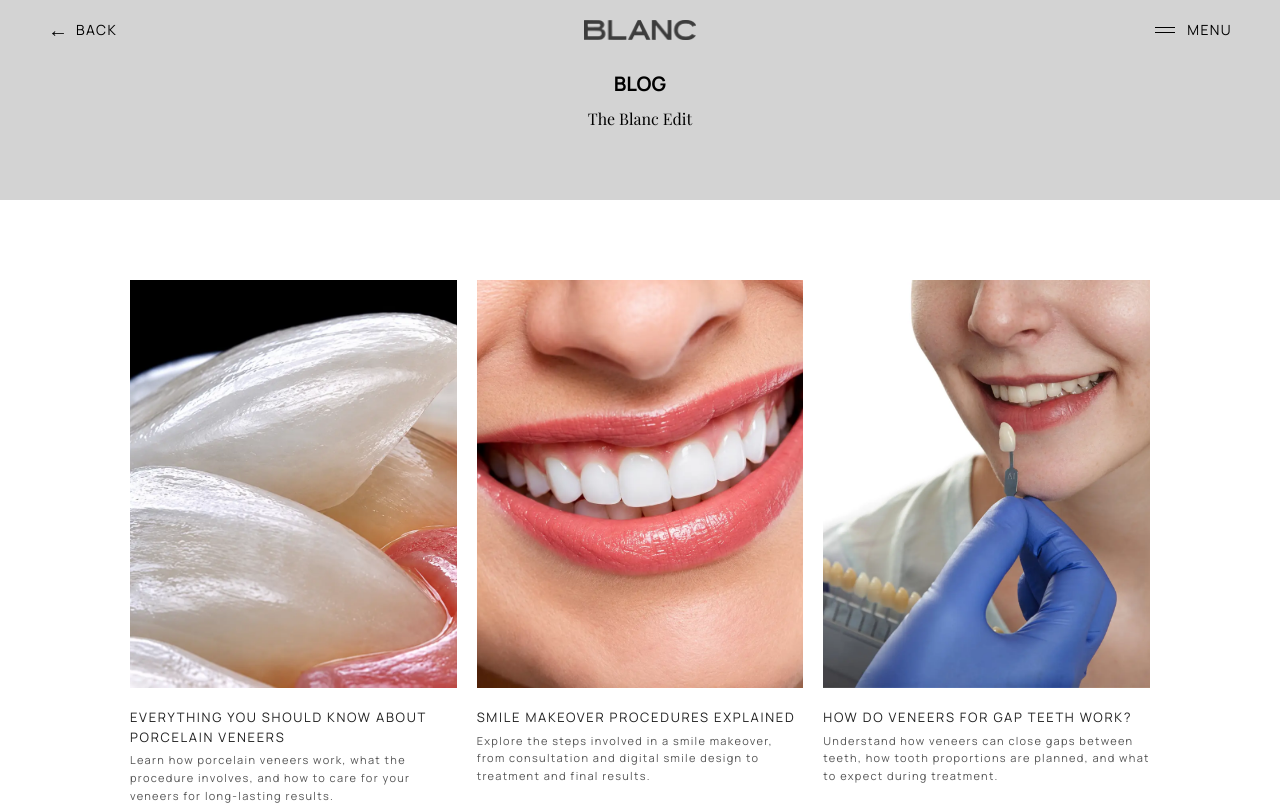
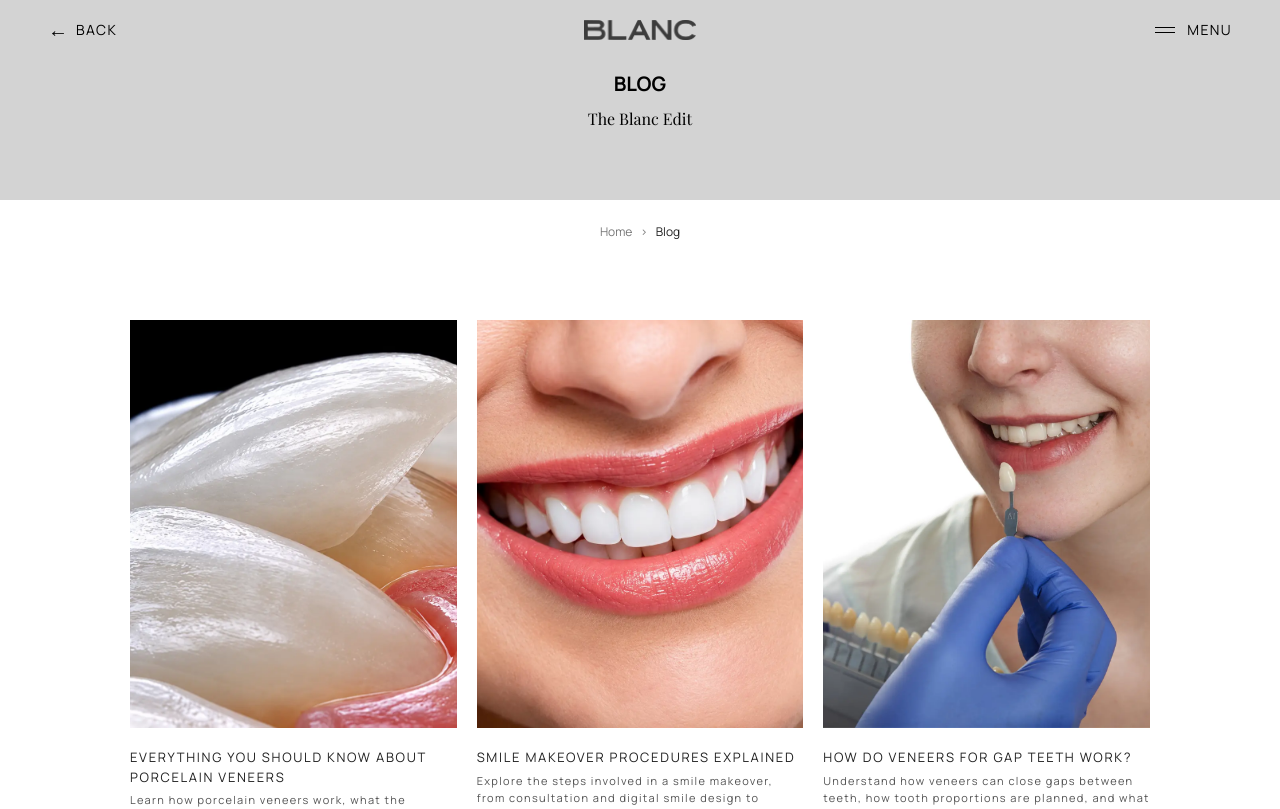
Before and after one commit to Ladwa14/blanc-website, a Next.js app: page /blog in a window 1280 px wide. Shown: the top 809 px of the page. Built offline with nearby package versions, Linux system fonts and the light colour scheme; a web font is replaced by a local one.

Commit message:
error solved and breadcrumb added in blog main page

```diff
--- a/app/blog/page.tsx
+++ b/app/blog/page.tsx
@@ -61,6 +61,7 @@ export default function BlogPage() {
         setMenuOpen={setMenuOpen}
       />
 
+
 {/* BLOG HEADER */}
 <section className="bg-[#d3d3d3] text-black h-[200px] flex flex-col items-center justify-center">
   <h1 className="font-manrope font-bold text-[18px] md:text-[20px]">
@@ -71,6 +72,32 @@ export default function BlogPage() {
     The Blanc Edit
   </p>
 </section>
+
+{/* BREADCRUMBS */}
+<nav
+  aria-label="Breadcrumb"
+  className="bg-white px-6 md:px-10 pt-6"
+>
+  <div className="max-w-[1020px] mx-auto">
+    <ol className="flex flex-wrap items-center justify-center gap-2 font-manrope text-[11px] md:text-xs text-[#777]">
+      <li>
+        <Link
+          href="/"
+          className="hover:text-[#222] transition-colors duration-300"
+        >
+          Home
+        </Link>
+      </li>
+
+      <li aria-hidden="true">&gt;</li>
+
+      <li className="text-[#222]" aria-current="page">
+        Blog
+      </li>
+    </ol>
+  </div>
+</nav>
+
 
       {/* BLOG GRID */}
       <section className="bg-[#ffffff] py-16 md:py-20 px-6 md:px-10">
@@ -94,9 +121,9 @@ export default function BlogPage() {
 
                   {/* CONTENT */}
                   <div className="pt-4">
-                    <p className="font-manrope font-bold text-[11px] tracking-[0.08em] text-[#111]">
+                    {/* <p className="font-manrope font-bold text-[11px] tracking-[0.08em] text-[#111]">
                       {blog.category}
-                    </p>
+                    </p> */}
 
                     <h2 className="font-manrope text-[12px] md:text-[13px] tracking-[0.13em] text-[#222] uppercase mt-1 leading-[1.5]">
                       {blog.title}
```
Lines whose indentation alone changed are shown as unchanged.
